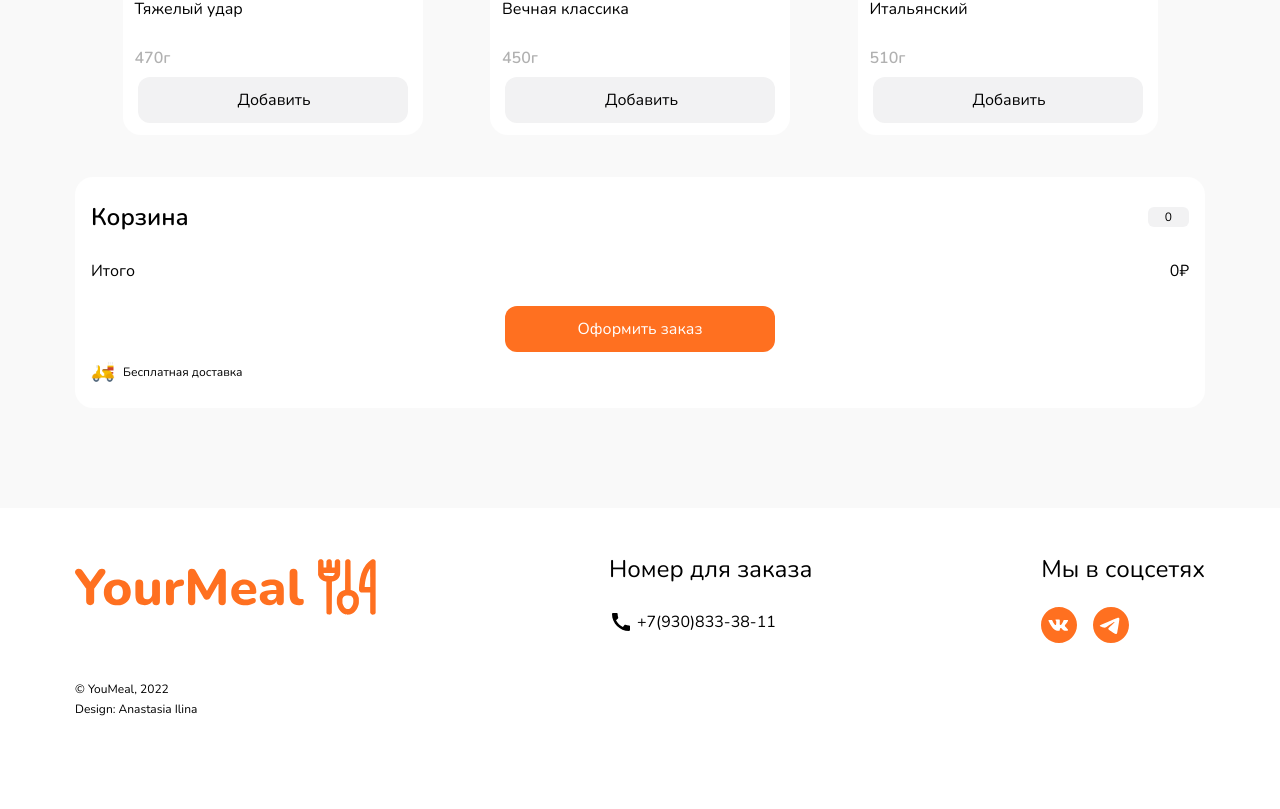
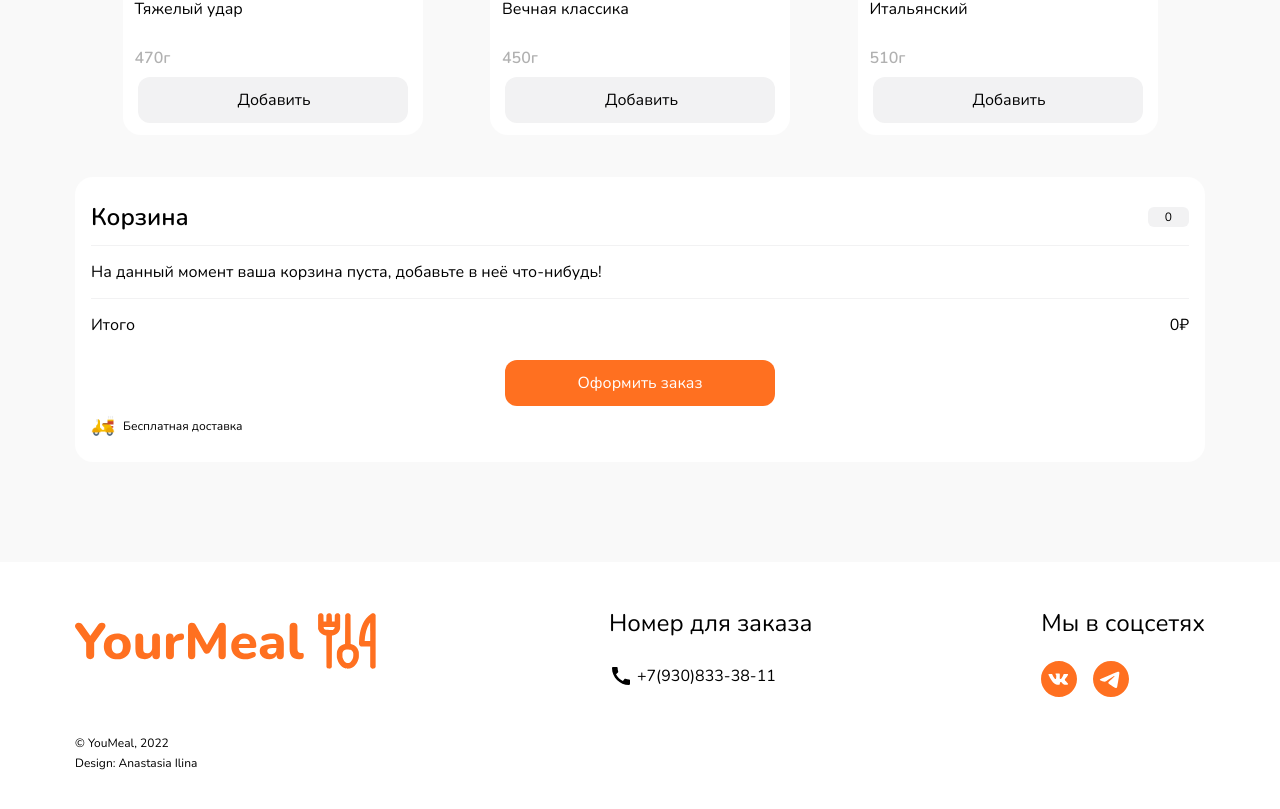
Before and after one commit to Shist/burgers-site, a React (Create React App) app: page / in a window 1280 px wide. Shown: the part 1703-2512 px from the top of the page. Before the commit the page ends 2460 px from the top, so only its background shows below. Built offline with nearby package versions, Linux system fonts and the light colour scheme.

Commit message:
Added label in cases when the basket is empty

```diff
--- a/src/components/Basket/Basket.jsx
+++ b/src/components/Basket/Basket.jsx
@@ -42,7 +42,15 @@ function Basket({ basketData, setBasketData }) {
         <h3 className={st["basket__headline"]}>Корзина</h3>
         <span className={st["basket__total-amount"]}>{totalAmount}</span>
       </div>
-      <div className={st["basket__items-list"]}>{layoutItemsArr}</div>
+      <div className={st["basket__items-list"]}>
+        {layoutItemsArr.length ? (
+          layoutItemsArr
+        ) : (
+          <span className={st["basket__empty-basket-label"]}>
+            На данный момент ваша корзина пуста, добавьте в неё что-нибудь!
+          </span>
+        )}
+      </div>
       <div className={st["basket__whole-price-wrapper"]}>
         <span className={st["basket__price-label"]}>Итого</span>
         <span className={st["basket__price"]}>{wholePrice}₽</span>
--- a/src/components/Basket/Basket.module.scss
+++ b/src/components/Basket/Basket.module.scss
@@ -36,6 +36,14 @@
     margin-bottom: 16px;
     display: flex;
     flex-direction: column;
+  }
+  &__empty-basket-label {
+    color: $color-black;
+    font-family: $font;
+    font-size: 16px;
+    padding-block: 15px;
+    border-top: 1px solid $color-gray;
+    border-bottom: 1px solid $color-gray;
   }
   &__whole-price-wrapper {
     margin-bottom: 24px;
```
